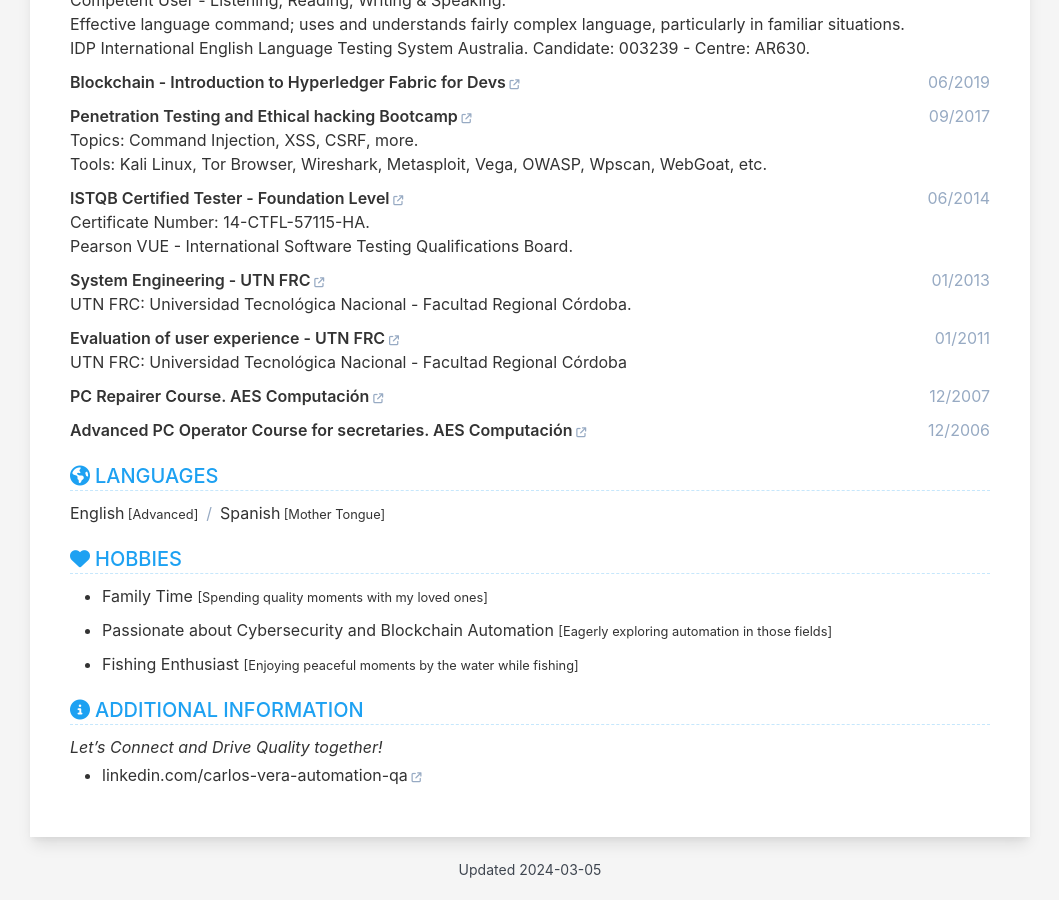
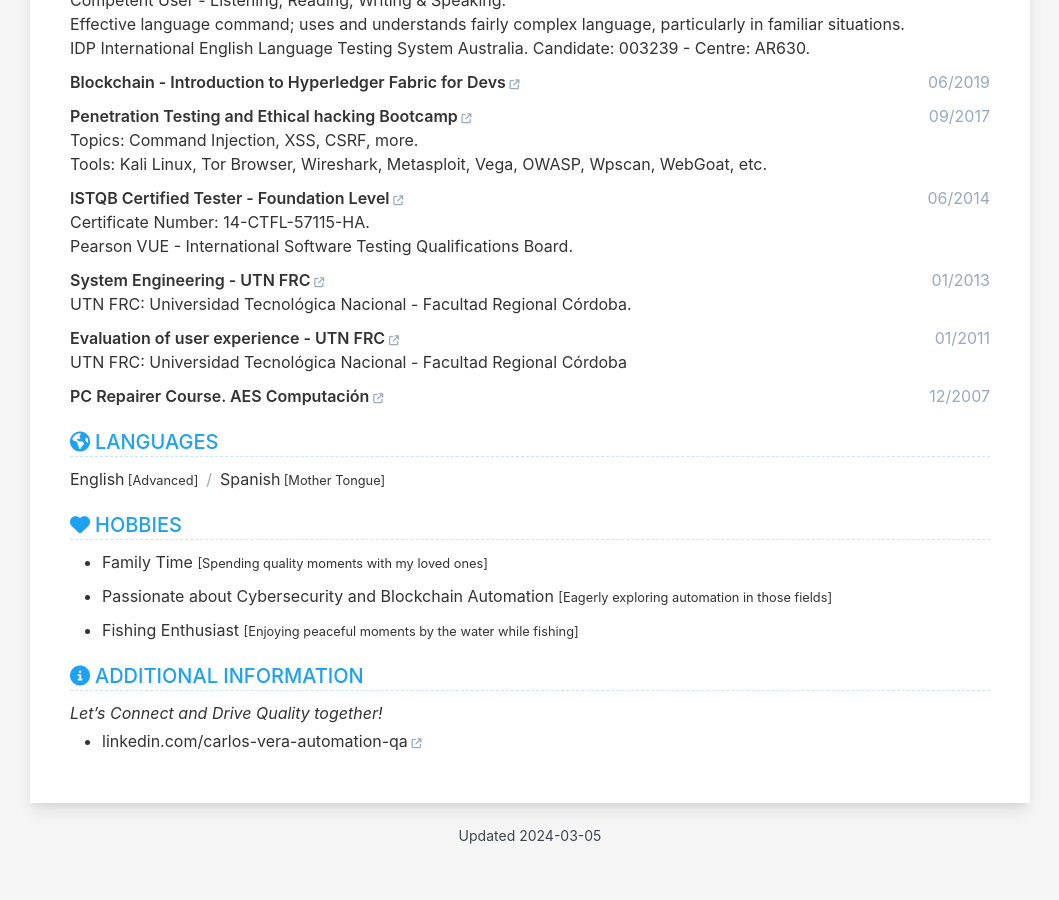
Before and after one commit to cvera08/full-resume, a Jekyll site: the page built from index.html, in a window 1280 px wide and 900 px high, scrolled down 5170 px. Shown: the whole window, without its empty margins (110-1169 px from the left). Built offline with Jekyll 4.4.1, drawn with Linux system fonts in a browser that asks for light colours; after the commit the page ends 6036 px from its top, so only the background shows below that.

Commit message:
chore: remove advanced pc operator

```diff
--- a/_data/data.yml
+++ b/_data/data.yml
@@ -386,10 +386,6 @@ education:
       link: 'https://www.educaedu.com.ar/centros/aes-capacitacion-uni3045'
       date: 12/2007
 
-    - institution: Advanced PC Operator Course for secretaries. AES Computación
-      link: 'https://www.educaedu.com.ar/centros/aes-capacitacion-uni3045'
-      date: 12/2006
-
 language:
   show: true
   order: 11
```
